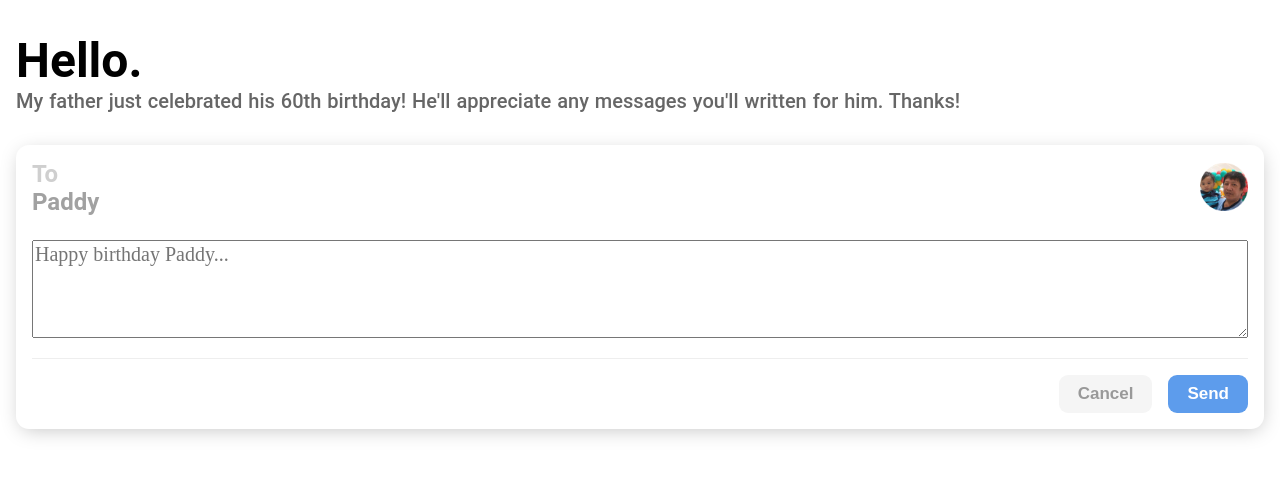
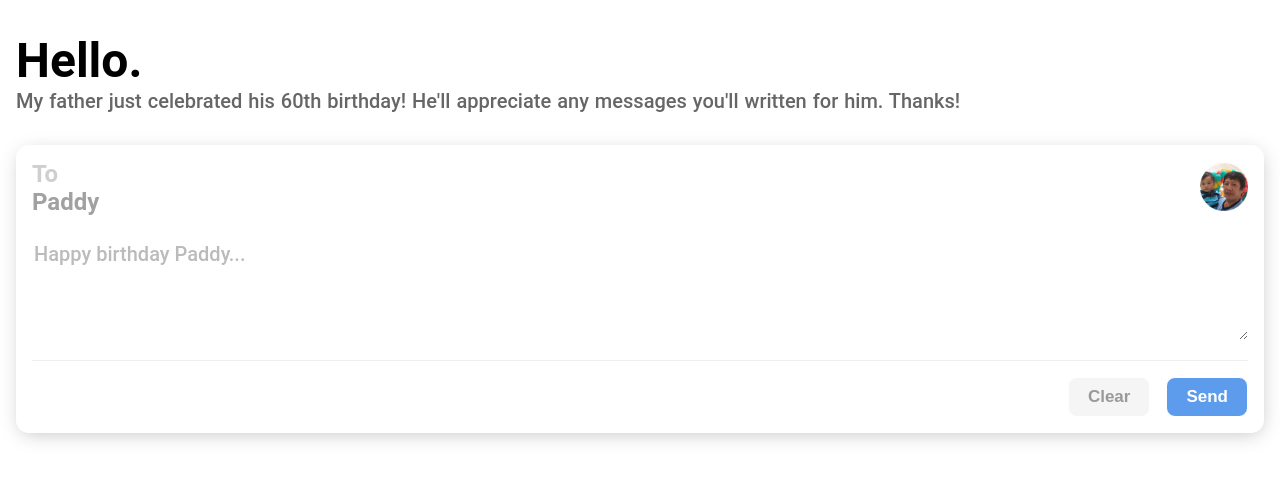
Before and after one commit to KeentGG/papa-bday-greeting, a Nuxt app: page / in a window 1280 px wide. Shown: the top 480 px of the page. Built offline with nearby package versions, Linux system fonts and the light colour scheme.

Commit message:
Add button states

```diff
--- a/pages/index.vue
+++ b/pages/index.vue
@@ -18,16 +18,25 @@
               </div>
           </div>
           <div class="textarea">
-            <textarea id="message-area" rows="4" placeholder="Happy birthday Paddy..." v-model="message">
+            <textarea id="message-area" rows="4" placeholder="Happy birthday Paddy..." v-model="message" :disabled="sendingMessage">
             </textarea>
           </div>
           <div class="divider"></div>
           <div class="form-actions row pull-right">
-            <button class="secondary-button btn">
-              Cancel
+            <button class="secondary-button btn"
+              :disabled="sendingMessage"
+              :class="{'btn-loading': this.sendingMessage}">
+              Clear
             </button>
-            <button class="cta-button btn" @click="addGreetings">
-              Send
+            <button class="cta-button btn"
+              :disabled="sendingMessage"
+              :class="{
+                'btn-loading': this.sendingMessage,
+                'btn-success': this.writeSuccessful && !this.writeError && !this.sendingMessage,
+                'btn-error': !this.writeSuccessful && this.writeError && !this.sendingMessage,
+              }"
+              @click="addGreetings">
+              {{ ctaButtonState }}
             </button>
           </div>
       </div>
@@ -43,7 +52,9 @@ export default {
     return {
       writeSuccessful: false,
       writeError: false,
-      message: ''
+      sendingMessage: false,
+      message: '',
+      ctaButtonState: 'Send'
     }
   },
   methods: {
@@ -56,18 +67,37 @@ export default {
         author: null
       }
 
+      this.sendingMessage = true;
+      this.ctaButtonState = 'Loading...';
       try {
-        await ref.set(document)
+        return await ref.set(document)
           .then((res) => {
-            console.log('success');
+            this.sendingMessage = false
             this.writeSuccessful = true
             this.writeError = false
+            this.ctaButtonState = 'Success!';
+            this.message = '';
+            setTimeout(function(){
+              this.writeSuccessful = false;
+              this.writeError = false;
+              this.ctaButtonState = 'Send';
+            }, 1500);
           });
       } catch (e) {
+        this.sendingMessage = false
         this.writeError = true
         this.writeSuccessful = false
+        this.ctaButtonState = 'Oops, please try again.';
         console.error(e)
+        setTimeout(function(){
+          this.writeSuccessful = false;
+          this.writeError = false;
+          this.ctaButtonState = 'Send';
+          console.log('timeout');
+        }, 1500);
       }
+
+
     }
   }
 }
@@ -122,9 +152,11 @@ $card-gutter: 1rem;
 #message-area {
   font-size: 20px;
   color: #333;
-  font-weight: 400;
+  font-weight: 500;
   width: 100%;
-  font-family: 'Avenir';
+  font-family: 'Avenir', 'Roboto';
+  border: none;
+  &::placeholder { color: #bbb}
 }
 
 .btn {
@@ -132,19 +164,28 @@ $card-gutter: 1rem;
   font-weight: 700;
   border-radius: 9px;
   padding: 9px 19px;
-  border: none;
+  border: 1px solid white;
   &.cta-button {
     background-color: #5D9CEC;
     color: white;
+    &.btn-loading {
+      background-color: white;
+      border: 1px solid #BBB;
+      color: #999;
+    }
   }
   &.secondary-button {
     background-color: #F5F5F5;
     color: #999;
+    &.btn-loading {
+      color: #CFCFCF;
+    }
   }
   &.btn-success {
     background-color: #37BC9B;
     color: white;
   }
+
 }
 
 .form-actions {
```
